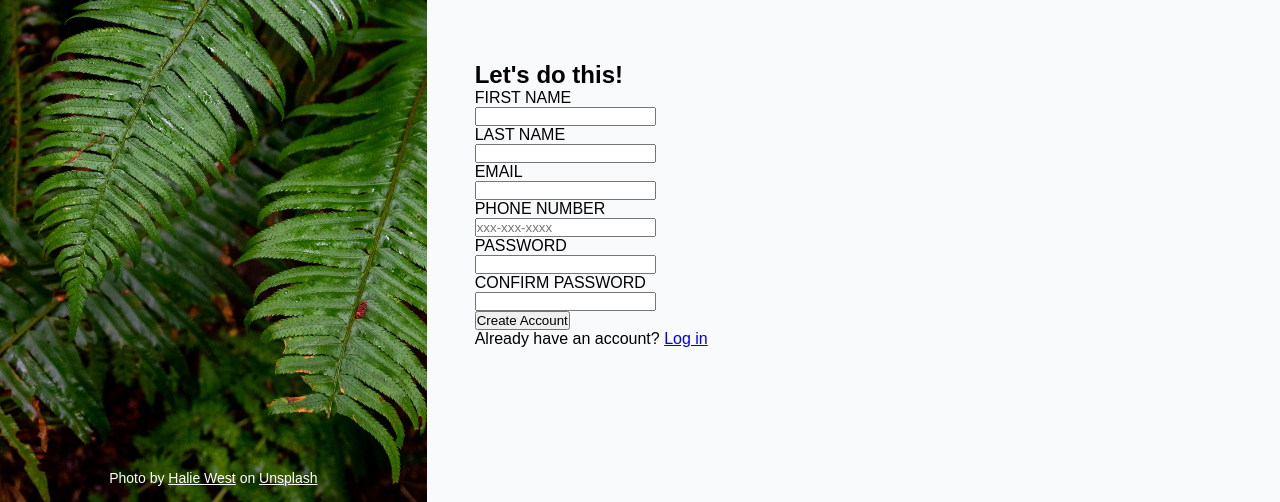
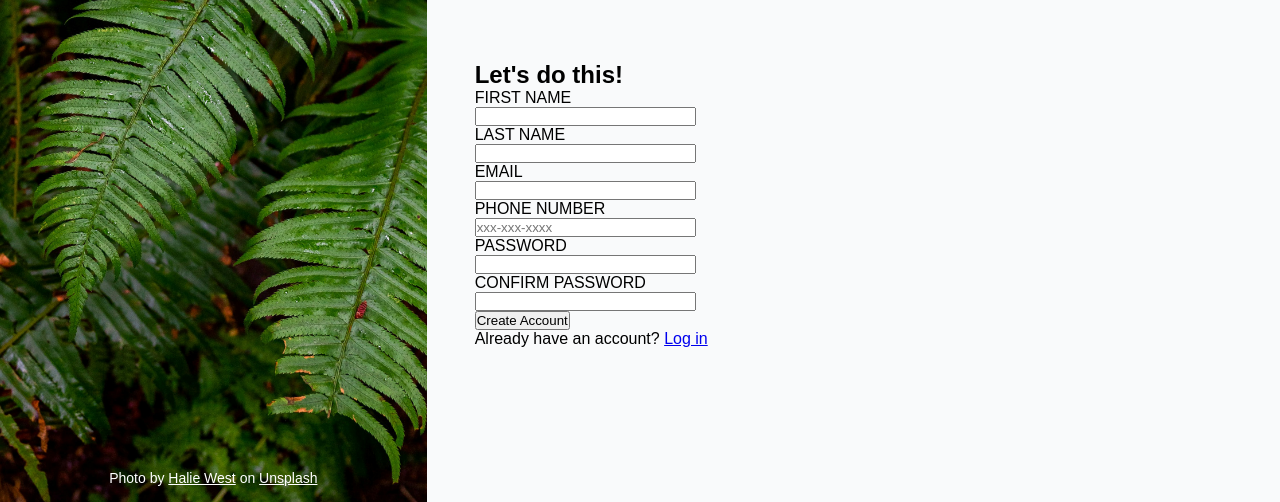
Before and after one commit to UnUsuarioMas67/sign-up-form, a plain HTML site: page src/index.html in a window 1280 px wide. Shown: the part 298-800 px from the top of the page. Drawn offline with Linux system fonts and the light colour scheme.

Commit message:
Assign a size value to input elements

```diff
--- a/src/index.html
+++ b/src/index.html
@@ -40,33 +40,33 @@
         <div class="container">
           <p>
             <label for="first-name">FIRST NAME</label><br>
-            <input type="text" name="first-name" id="first-name" required autocomplete>
+            <input type="text" name="first-name" id="first-name" size="25" required autocomplete>
           </p>
 
           <p>
             <label for="last-name">LAST NAME</label><br>
-            <input type="text" name="last-name" id="last-name" required autocomplete>
+            <input type="text" name="last-name" id="last-name" size="25" required autocomplete>
           </p>
 
           <p>
             <label for="email">EMAIL</label><br>
-            <input type="email" name="email" id="email" required autocomplete>
+            <input type="email" name="email" id="email" size="25" required autocomplete>
           </p>
 
           <p>
             <label for="phone-number">PHONE NUMBER</label><br>
-            <input type="tel" name="phone-number" id="phone-number" required pattern="[0-9]{3}-[0-9]{3}-[0-9]{4}"
+            <input type="tel" name="phone-number" id="phone-number" size="25" required pattern="[0-9]{3}-[0-9]{3}-[0-9]{4}"
               placeholder="xxx-xxx-xxxx" autocomplete>
           </p>
 
           <p>
             <label for="password">PASSWORD</label><br>
-            <input type="password" name="password" id="password" required>
+            <input type="password" name="password" id="password" size="25" required>
           </p>
 
           <p>
             <label for="password-confirm">CONFIRM PASSWORD</label><br>
-            <input type="password" name="password-confirm" id="password-confirm" required>
+            <input type="password" name="password-confirm" id="password-confirm" size="25" required>
           </p>
         </div>
       </section>
```
